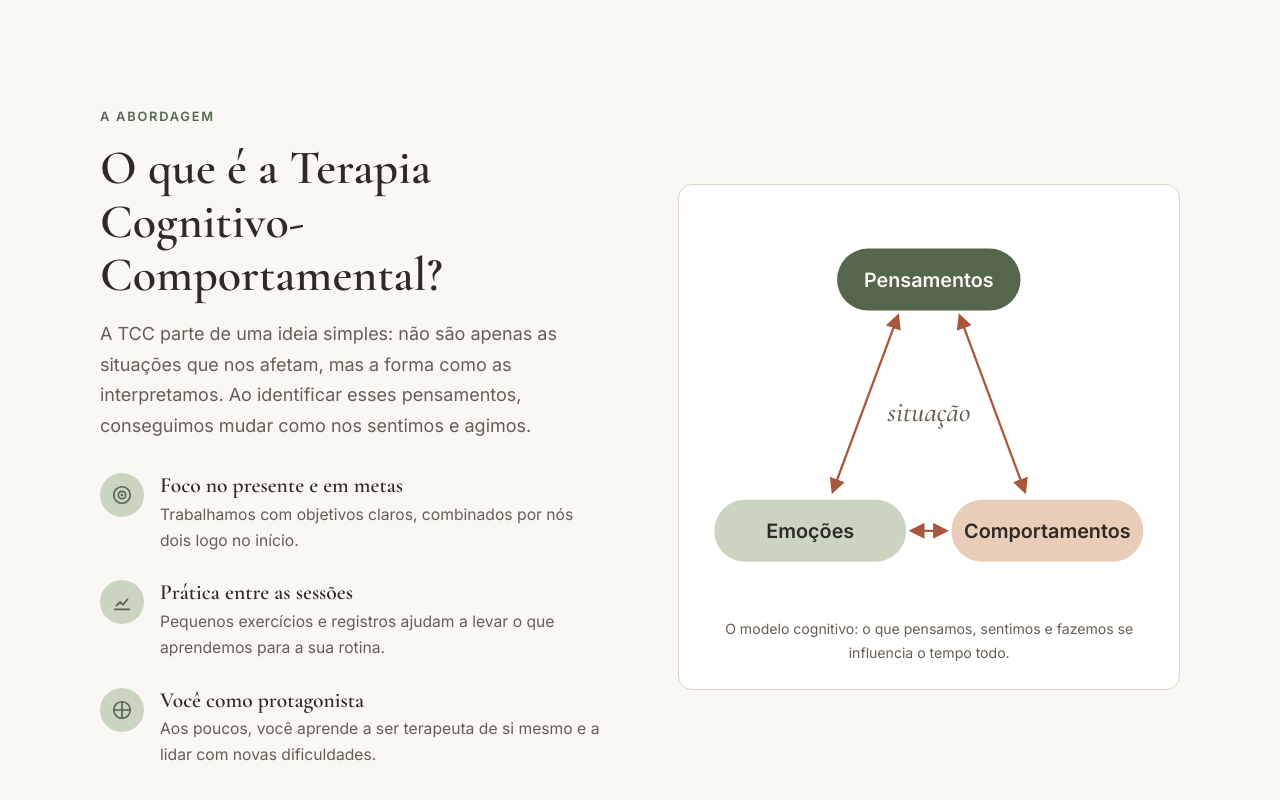
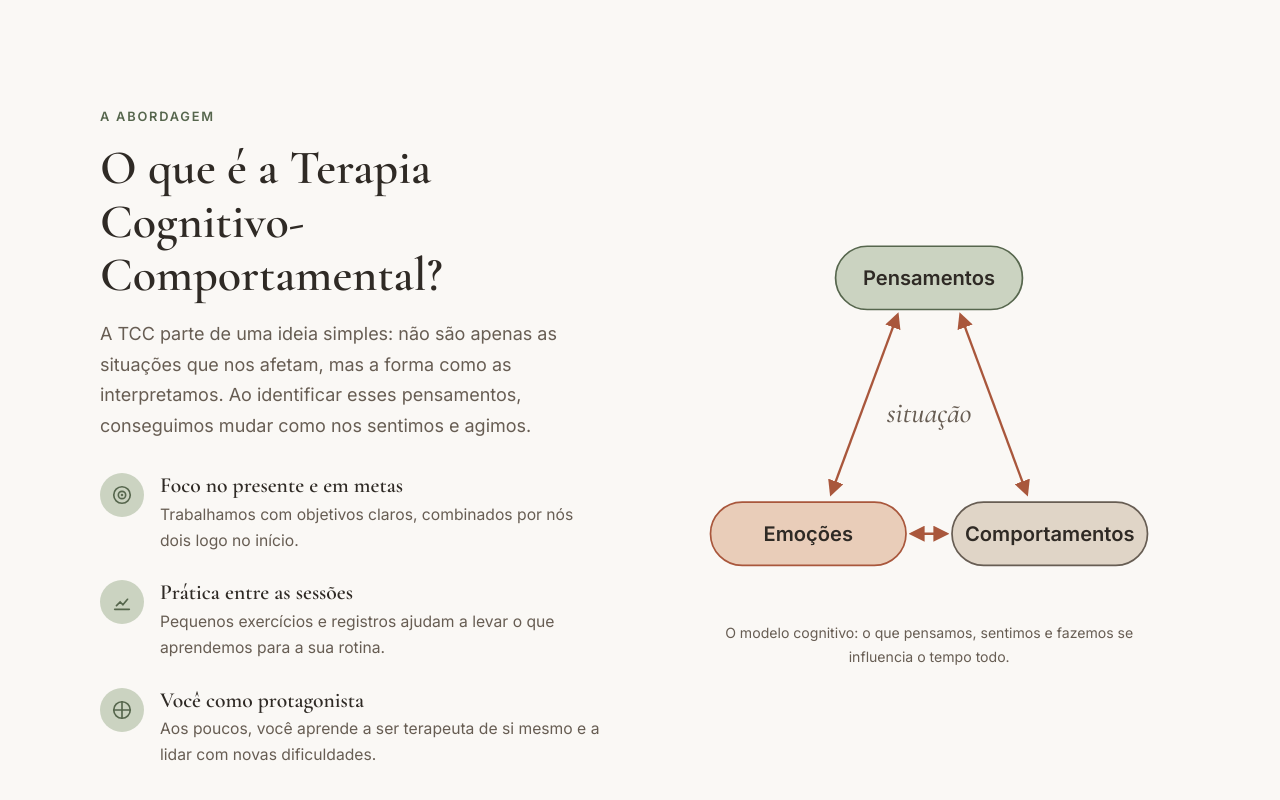
Before and after one commit to 4lmeida/psianna-santos, a plain HTML site: page index.html in a window 1280 px wide. Shown: the part 1686-2486 px from the top of the page. Drawn offline with nearby package versions, Linux system fonts and the light colour scheme.

Commit message:
Diagrama da TCC sem cartão branco e com bolhas em tons suaves
Co-Authored-By: Claude Opus 5.5 <noreply@anthropic.com>

```diff
--- a/index.html
+++ b/index.html
@@ -19,7 +19,7 @@
 <link rel="preconnect" href="https://fonts.gstatic.com" crossorigin>
 <link rel="stylesheet" href="https://fonts.googleapis.com/css2?family=Cormorant+Garamond:ital,wght@0,500;0,600;1,500;1,600&family=Inter:wght@400;500;600&display=swap">
 <meta name="color-scheme" content="light">
-<link rel="stylesheet" href="styles.css?v=17">
+<link rel="stylesheet" href="styles.css?v=18">
 <script type="application/ld+json">
 {
   "@context": "https://schema.org",
@@ -158,11 +158,11 @@
             <line x1="148" y1="228" x2="172" y2="228" marker-start="url(#arw)" marker-end="url(#arw)"/>
           </g>
           <g font-family="Inter, system-ui, sans-serif" font-size="14" font-weight="600" text-anchor="middle">
-            <rect x="95" y="28" width="130" height="44" rx="22" fill="var(--sage)"/>
-            <text x="160" y="55" fill="var(--bg)">Pensamentos</text>
-            <rect x="8" y="206" width="136" height="44" rx="22" fill="var(--sage-soft)"/>
+            <rect x="95" y="28" width="130" height="44" rx="22" fill="var(--sage-soft)" stroke="var(--sage)" stroke-width="1.2"/>
+            <text x="160" y="55" fill="var(--ink)">Pensamentos</text>
+            <rect x="8" y="206" width="136" height="44" rx="22" fill="var(--clay-soft)" stroke="var(--clay)" stroke-width="1.2"/>
             <text x="76" y="233" fill="var(--ink)">Emoções</text>
-            <rect x="176" y="206" width="136" height="44" rx="22" fill="var(--clay-soft)"/>
+            <rect x="176" y="206" width="136" height="44" rx="22" fill="var(--line)" stroke="var(--muted)" stroke-width="1.2"/>
             <text x="244" y="233" fill="var(--ink)">Comportamentos</text>
           </g>
           <text x="160" y="150" text-anchor="middle" font-family="Cormorant Garamond, Georgia, serif" font-style="italic" font-size="20" fill="var(--muted)">situação</text>
--- a/styles.css
+++ b/styles.css
@@ -178,7 +178,7 @@ p { margin: 0; }
 
 /* TCC */
 .tcc { display: grid; grid-template-columns: 1fr 1fr; gap: clamp(2rem, 6vw, 5rem); align-items: center; }
-.tcc__diagram { background: var(--surface); border: 1px solid var(--line); border-radius: var(--radius); padding: 1.5rem; }
+.tcc__diagram { max-width: 460px; justify-self: center; width: 100%; }
 .tcc__diagram figcaption { color: var(--muted); font-size: 0.88rem; margin-top: 0.8rem; text-align: center; }
 .tcc__diagram svg { display: block; width: 100%; height: auto; }
 .pillars { display: grid; gap: 1.6rem; margin-top: 2rem; }
```
